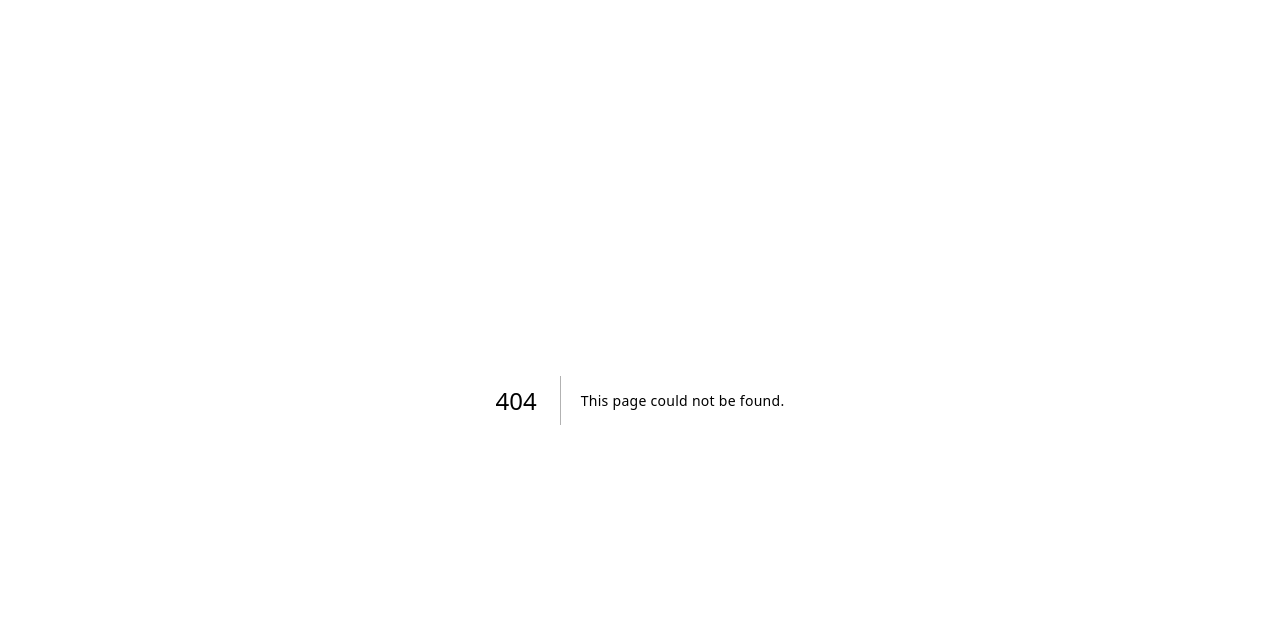
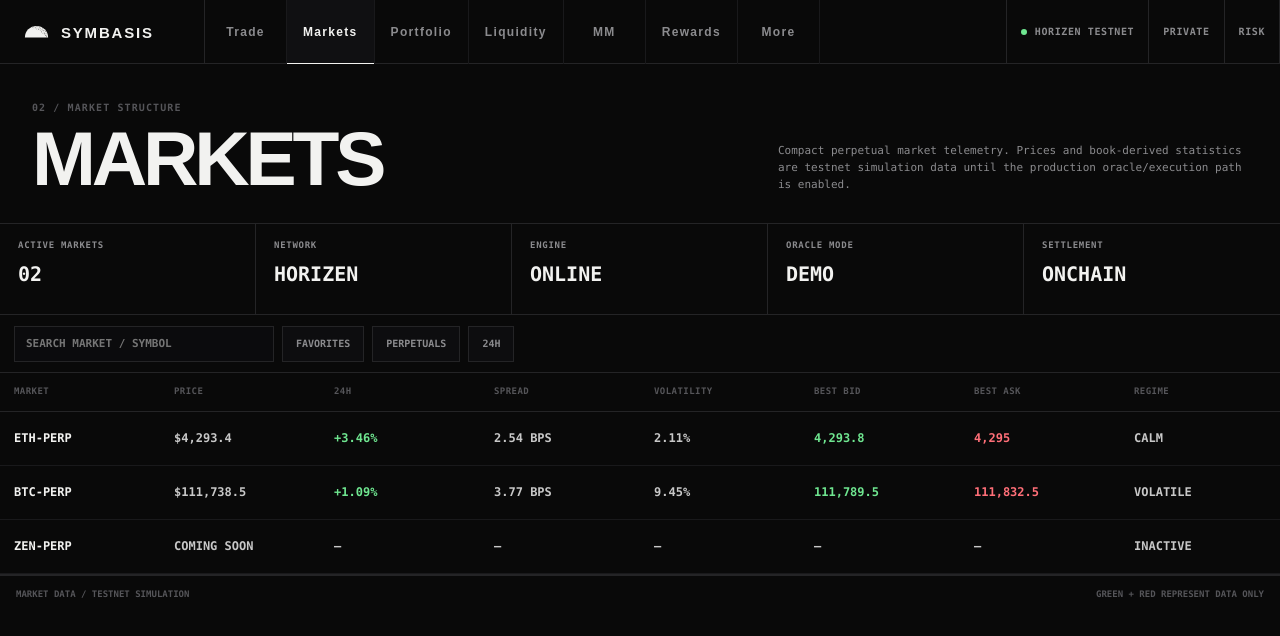
Before and after one commit to mushee-io/Symbasis, a Next.js app in the folder web/: page /markets in a window 1280 px wide. Before the commit this address had no page. Shown: the top 636 px of the page. Built offline with nearby package versions, Linux system fonts and the light colour scheme.

Commit message:
feat(ui): build dedicated markets page

```diff
--- /dev/null
+++ b/web/app/markets/page.tsx
@@ -0,0 +1,73 @@
+"use client";
+
+import { useEffect, useState } from "react";
+import TerminalNav from "@/components/TerminalNav";
+import type { MMSnapshot } from "@/lib/mm/engine";
+
+type MMResponse = { ok: boolean; snapshot?: MMSnapshot };
+
+export default function MarketsPage() {
+  const [eth, setEth] = useState<MMSnapshot | null>(null);
+  const [btc, setBtc] = useState<MMSnapshot | null>(null);
+
+  useEffect(() => {
+    let live = true;
+    async function load() {
+      try {
+        const [ethRes, btcRes] = await Promise.all([
+          fetch("/api/mm?market=ETH&levels=8&trades=6", { cache: "no-store" }),
+          fetch("/api/mm?market=BTC&levels=8&trades=6", { cache: "no-store" })
+        ]);
+        const [ethBody, btcBody] = await Promise.all([ethRes.json() as Promise<MMResponse>, btcRes.json() as Promise<MMResponse>]);
+        if (!live) return;
+        if (ethBody.ok && ethBody.snapshot) setEth(ethBody.snapshot);
+        if (btcBody.ok && btcBody.snapshot) setBtc(btcBody.snapshot);
+      } catch {}
+    }
+    void load();
+    const timer = window.setInterval(() => void load(), 2_000);
+    return () => { live = false; window.clearInterval(timer); };
+  }, []);
+
+  const rows = [eth, btc].filter(Boolean) as MMSnapshot[];
+
+  return (
+    <main className="terminal-page">
+      <TerminalNav />
+      <div className="terminal-shell">
+        <section className="terminal-header">
+          <div><div className="terminal-kicker">02 / MARKET STRUCTURE</div><h1>MARKETS</h1></div>
+          <p>Compact perpetual market telemetry. Prices and book-derived statistics are testnet simulation data until the production oracle/execution path is enabled.</p>
+        </section>
+        <section className="metric-ribbon">
+          <div><span>ACTIVE MARKETS</span><strong>02</strong></div>
+          <div><span>NETWORK</span><strong>HORIZEN</strong></div>
+          <div><span>ENGINE</span><strong>ONLINE</strong></div>
+          <div><span>ORACLE MODE</span><strong>DEMO</strong></div>
+          <div><span>SETTLEMENT</span><strong>ONCHAIN</strong></div>
+        </section>
+        <section className="page-grid single">
+          <div className="data-region">
+            <div className="filter-row"><input aria-label="Search markets" placeholder="SEARCH MARKET / SYMBOL"/><button>FAVORITES</button><button>PERPETUALS</button><button>24H</button></div>
+            <div className="table-scroll">
+              <table className="sym-table">
+                <thead><tr><th>MARKET</th><th>PRICE</th><th>24H</th><th>SPREAD</th><th>VOLATILITY</th><th>BEST BID</th><th>BEST ASK</th><th>REGIME</th></tr></thead>
+                <tbody>
+                  {rows.map((row) => <tr key={row.market}>
+                    <td>{row.symbol}</td><td>${row.markPrice.toLocaleString(undefined,{maximumFractionDigits:2})}</td>
+                    <td className={row.change24hPct >= 0 ? "pos" : "neg"}>{row.change24hPct >= 0 ? "+" : ""}{row.change24hPct.toFixed(2)}%</td>
+                    <td>{row.spreadBps.toFixed(2)} BPS</td><td>{row.volatilityPct.toFixed(2)}%</td>
+                    <td className="pos">{row.bestBid.toLocaleString(undefined,{maximumFractionDigits:2})}</td><td className="neg">{row.bestAsk.toLocaleString(undefined,{maximumFractionDigits:2})}</td><td>{row.regime}</td>
+                  </tr>)}
+                  {!rows.length && <tr><td>ETH-PERP</td><td>SYNCING</td><td>—</td><td>—</td><td>—</td><td>—</td><td>—</td><td>ENGINE INITIALIZING</td></tr>}
+                  <tr><td>ZEN-PERP</td><td>COMING SOON</td><td>—</td><td>—</td><td>—</td><td>—</td><td>—</td><td>INACTIVE</td></tr>
+                </tbody>
+              </table>
+            </div>
+          </div>
+        </section>
+        <div className="system-footer"><span>MARKET DATA / TESTNET SIMULATION</span><span>GREEN + RED REPRESENT DATA ONLY</span></div>
+      </div>
+    </main>
+  );
+}
```
